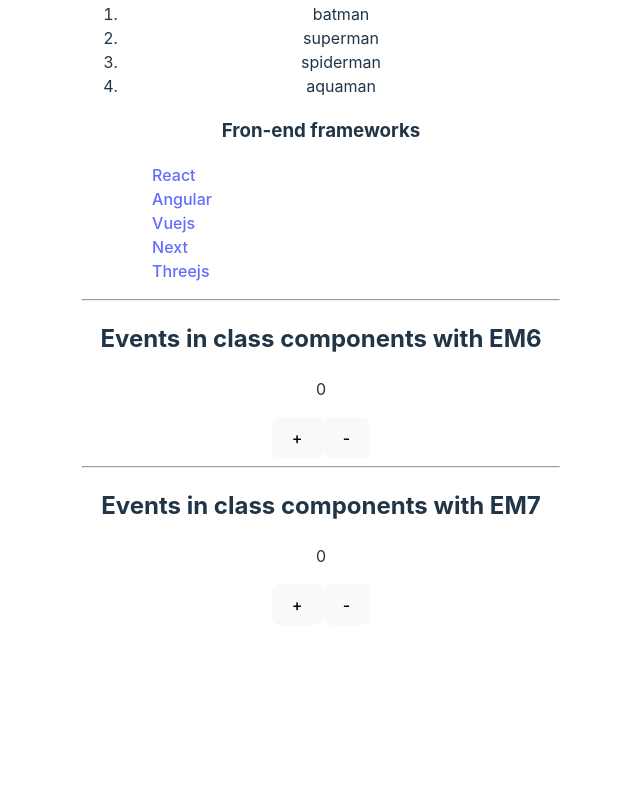
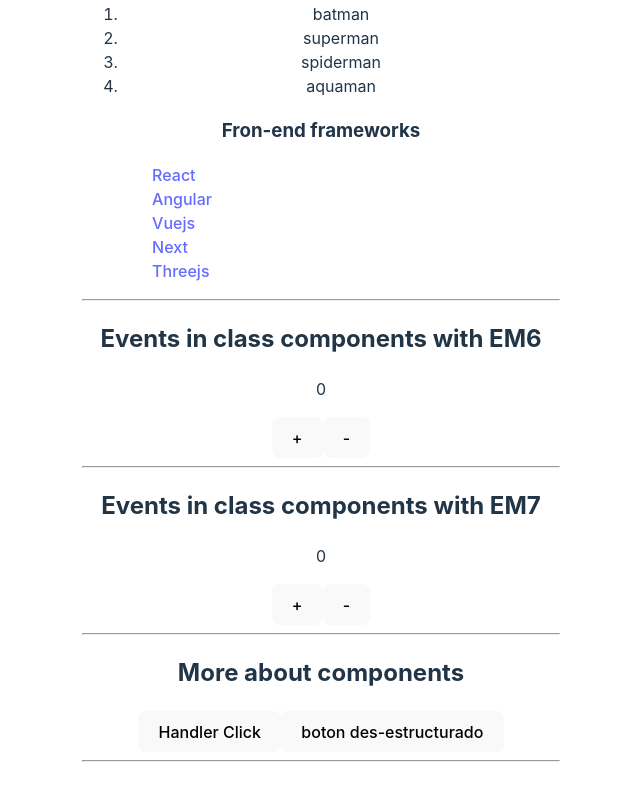
Before and after one commit to CristianLopez3/reactjs-practice, a React (Vite) app: page / in a window 1280 px wide. Shown: the part 858-1658 px from the top of the page, without its empty margins (319-959 px from the left). Before the commit the page ends 1515 px from the top, so only its background shows below. Built offline with nearby package versions, Linux system fonts and the light colour scheme.

Commit message:
personalizate events

```diff
--- a/index.html
+++ b/index.html
@@ -4,7 +4,7 @@
     <meta charset="UTF-8" />
     <link rel="icon" type="image/svg+xml" href="/vite.svg" />
     <meta name="viewport" content="width=device-width, initial-scale=1.0" />
-    <title>Vite + Preact</title>
+    <title>Pactice react</title>
   </head>
   <body>
     <div id="app"></div>
--- a/src/app.jsx
+++ b/src/app.jsx
@@ -6,7 +6,7 @@ import Propiedades from './components/Propiedades';
 import Estado from './components/Estado';
 import RenderizadoCondicional from './components/RenderizadoCondicional';
 import RenderizadoElementos from './components/RenderizadoElementos';
-import { EventosEM6, EventosEM7 } from './components/Eventos';
+import { EventosEM6, EventosEM7, MasSobreEventos } from './components/Eventos';
 
 export function App() {
   const [count, setCount] = useState(0)
@@ -15,8 +15,10 @@ export function App() {
     <>
 
       <section>
+
         <Componente msg="Hola, soy un mensaje en las props" />
         <br />
+
         <Propiedades
           name="Cristian"
           number={123}
@@ -27,15 +29,25 @@ export function App() {
           componentReact={<Componente msg="Hola, soy  un componente de react" />}
         />
         <hr />
+
         <Estado />
         <hr />
+
         <RenderizadoCondicional />
         <hr />
+
         <RenderizadoElementos />
         <hr />
+
         <EventosEM6 />
         <hr />
+
         <EventosEM7 />
+        <hr />
+
+        <MasSobreEventos />
+        <hr />
+
       </section>
     </>
   )
--- a/src/components/Eventos.js
+++ b/src/components/Eventos.js
@@ -1,8 +1,8 @@
 import React, { Component } from 'react';
 
-export  class EventosEM6 extends Component{
+export class EventosEM6 extends Component {
 
-  constructor(props){
+  constructor(props) {
     super(props);
     this.state = {
       contador: 0,
@@ -11,21 +11,21 @@ export  class EventosEM6 extends Component{
     this.restar = this.restar.bind(this);
   }
 
-  sumar(e){
+  sumar(e) {
     console.log("plus");
     this.setState({
       contador: this.state.contador + 1
     })
   }
 
-  restar(e){
+  restar(e) {
     console.log("minus");
     this.setState({
       contador: this.state.contador - 1
     })
   }
 
-  render(){
+  render() {
     return (
       <>
         <div>
@@ -43,7 +43,7 @@ export  class EventosEM6 extends Component{
 }
 
 // properties initizlr - no need it bind for the methods
-export  class EventosEM7 extends Component{
+export class EventosEM7 extends Component {
 
   state = {
     contador: 0,
@@ -63,7 +63,7 @@ export  class EventosEM7 extends Component{
     })
   }
 
-  render(){
+  render() {
     return (
       <>
         <div>
@@ -79,3 +79,45 @@ export  class EventosEM7 extends Component{
   }
 
 }
+
+/*
+const Boton = (props) => {
+  return <button onClick={props.myOnClick}>Boton expresado</button>
+};
+*/
+/*
+function Boton(props){
+  return(
+    <button onClick={props.myOnClick}>saludos desde boton</button>
+  );
+}
+*/
+
+const Boton = ({myOnClick}) => <button onClick={myOnClick}>boton des-estructurado</button>;
+export class MasSobreEventos extends Component {
+
+  handlerClick(e, msg) {
+    console.log(e);
+    console.log(e.target);
+    console.log(e.nativeEvent);
+    console.log(e.nativeEvent.target);
+    console.log(msg)
+  }
+
+  render() {
+    return (
+      <div>
+        <h2>More about components</h2>
+
+        <button onClick={(e) =>{
+           this.handlerClick(e, "pasando parametros desde onClick")
+        }}>Handler Click</button>
+
+        <Boton myOnClick = { e => {
+          this.handlerClick(e, "saludos desde un evento personalizado")
+        }} />
+
+      </div>
+    );
+  }
+}
```
